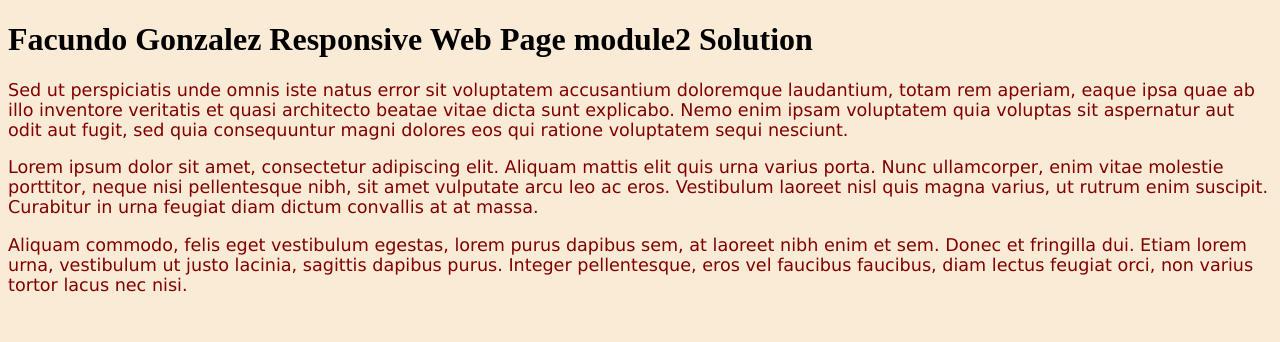
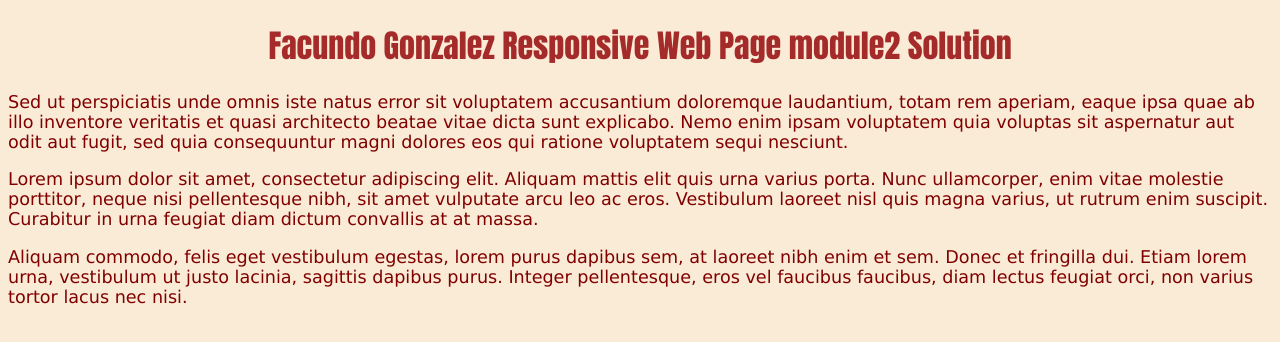
Before and after one commit to FacuGonzalez/FacuGonzalez.github.io, a plain HTML site: page module2-solution/index.html in a window 1280 px wide. Drawn offline with Linux system fonts and the light colour scheme.

Commit message:
Update styles.css

```diff
--- a/module2-solution/css/styles.css
+++ b/module2-solution/css/styles.css
@@ -1,7 +1,7 @@
 html {
     background-color: antiquewhite;
 }
-div #title {
+h1 {
     font-family: Impact, Haettenschweiler, 'Arial Narrow Bold', sans-serif;
     color: brown;
     text-align: center;
```
